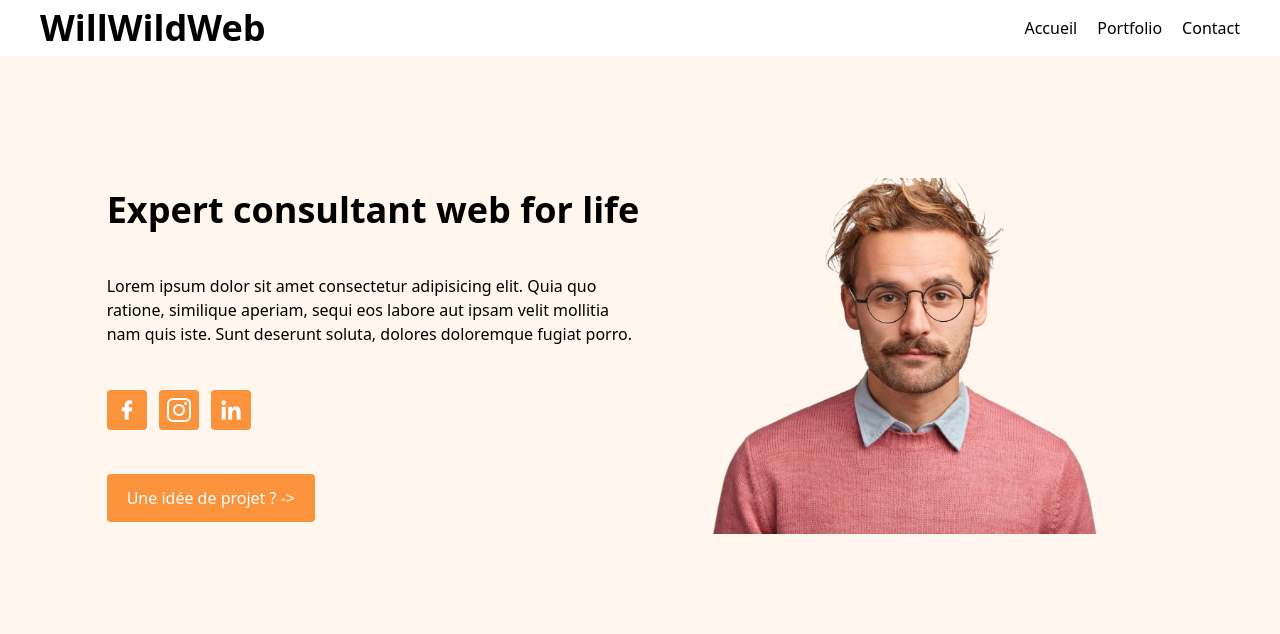
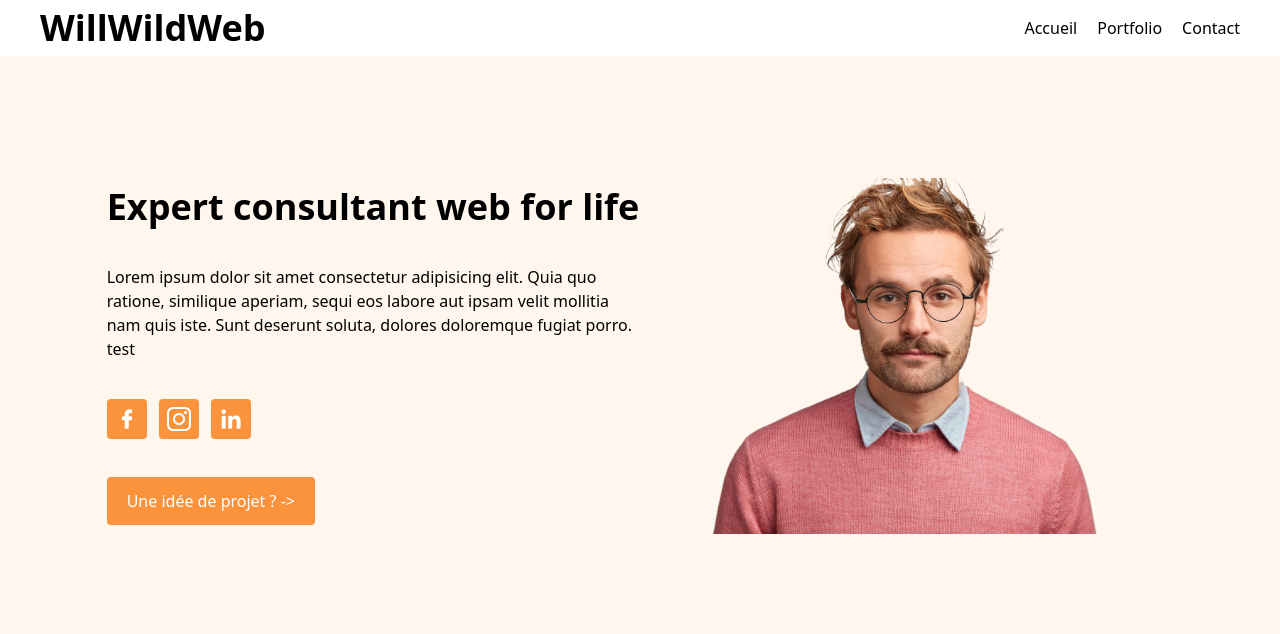
Before and after one commit to MhugninnES/exoGit, a website: page index.html in a window 1280 px wide. Shown: the top 634 px of the page. Drawn offline with nearby package versions, Linux system fonts and the light colour scheme.

Commit message:
fix: modif

```diff
--- a/index.html
+++ b/index.html
@@ -25,7 +25,7 @@
             Lorem ipsum dolor sit amet consectetur adipisicing elit. Quia quo
             ratione, similique aperiam, sequi eos labore aut ipsam velit
             mollitia nam quis iste. Sunt deserunt soluta, dolores doloremque
-            fugiat porro.
+            fugiat porro. test
           </p>
           <div class="flex space-x-3">
             <div
```
